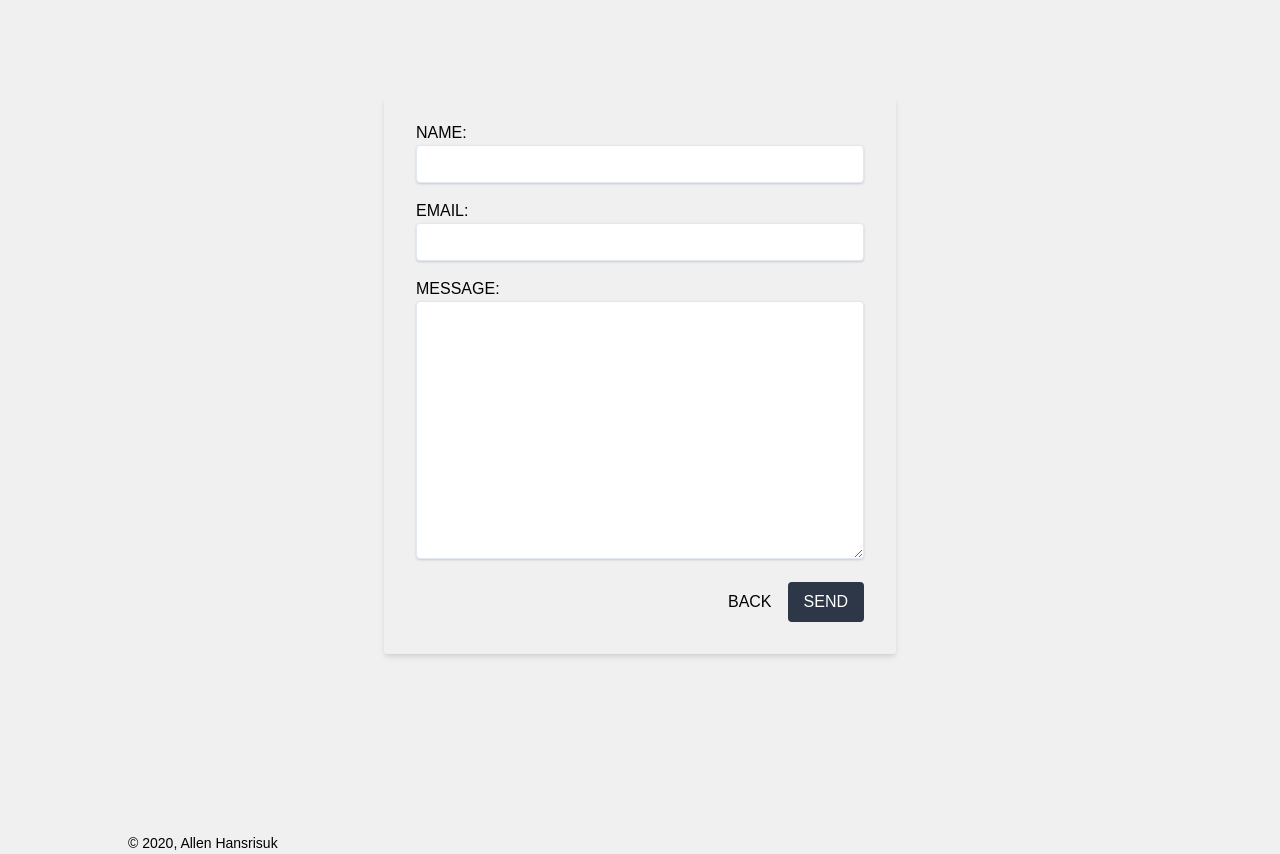
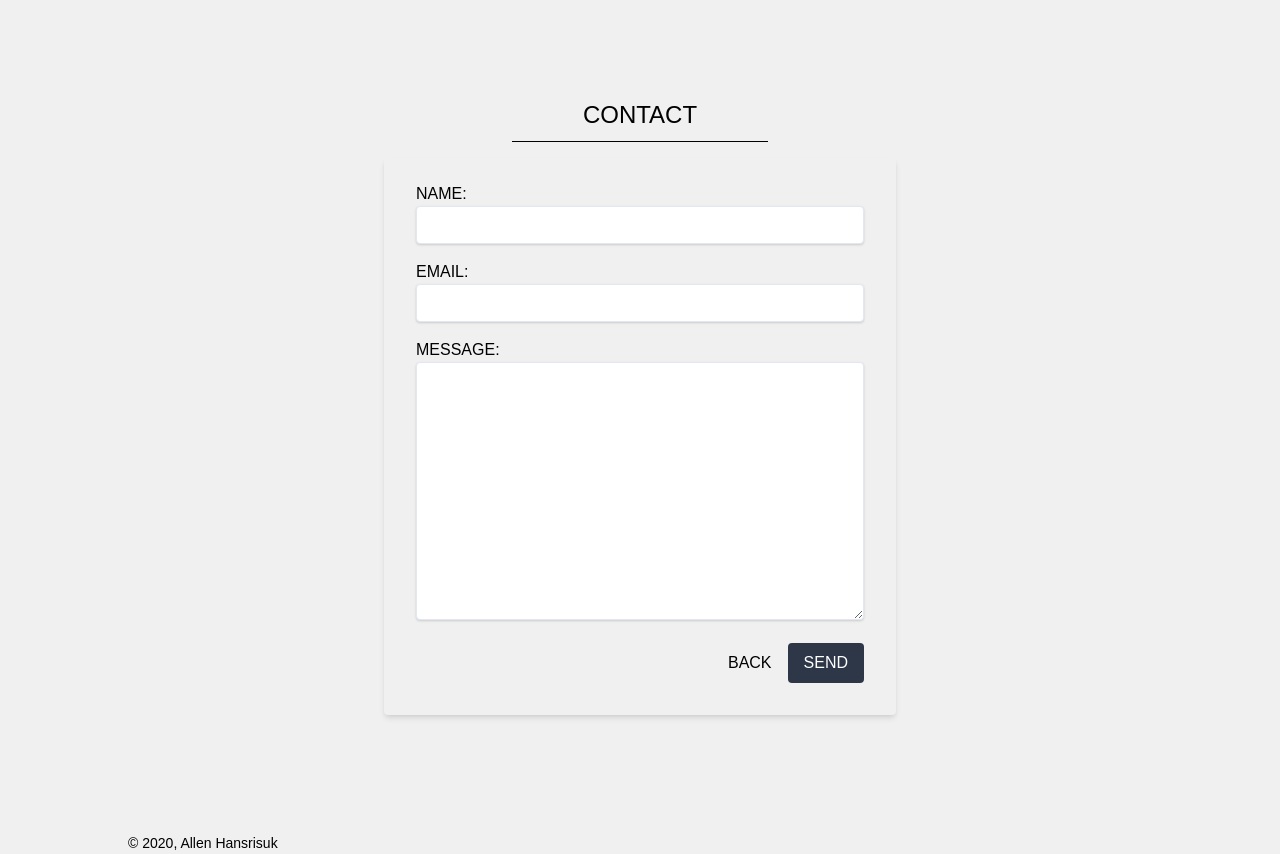
Before and after one commit to ahansrisuk/allen-hansrisuk, a Gatsby site: page /contact in a window 1280 px wide. Shown: the part 63-917 px from the top of the page. Built offline with nearby package versions, Linux system fonts and the light colour scheme; Gatsby itself is replaced by a stand-in of ours.

Commit message:
additional form styling

```diff
--- a/src/pages/contact.jsx
+++ b/src/pages/contact.jsx
@@ -12,6 +12,8 @@ return (
         <SEO title="Contact" />
         <div className="h-screen flex flex-col justify-between pb-4 pt-40" id="top">
             <div className="m-auto mt-0 lg:w-1/2">
+                <h2 className="mb-2 text-2xl text-center">CONTACT</h2>
+                <div className="w-1/2 m-auto border-t border-black mb-4"></div>
                 <form name="contact" method="POST" data-netlify="true" className="shadow-md rounded px-8 pt-6 pb-8 mb-4">
                     <label htmlFor="name" className="block">NAME:</label>
                     <input
```
